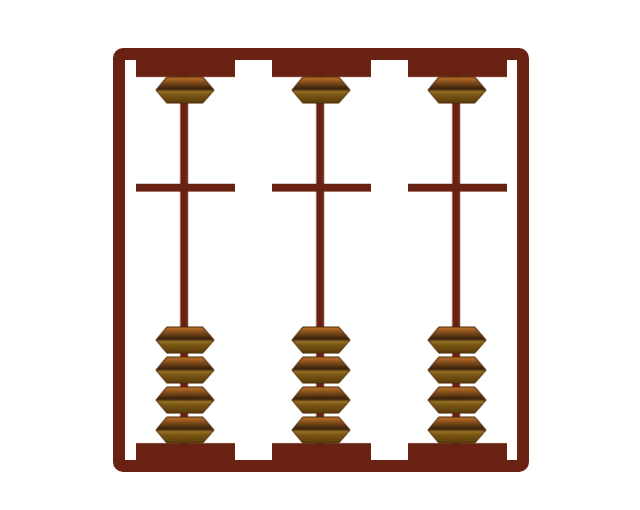
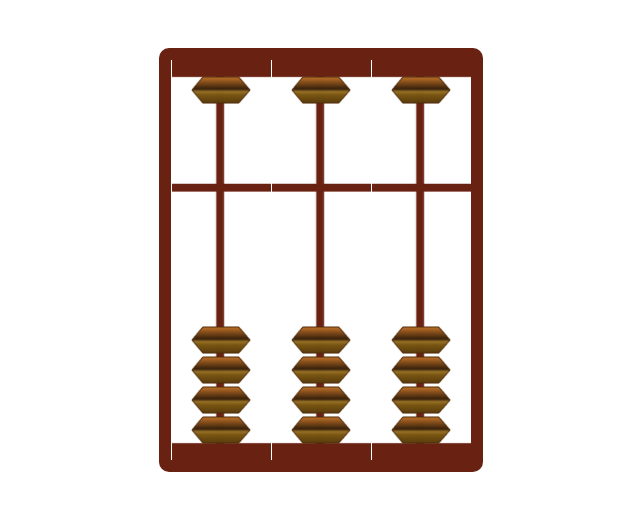
Before and after one commit to aleksandramuraveva/abacus, a React (Vite) app: page / in a window 1280 px wide. Shown: the top 510 px of the page, without its empty margins (319-959 px from the left). Built offline with nearby package versions, Linux system fonts and the light colour scheme.

Commit message:
refactor: remove gap from rods

```diff
--- a/src/App.css
+++ b/src/App.css
@@ -67,7 +67,7 @@ h2 {
   flex-direction: row;
   align-items: center;
   justify-content: center;
-  gap: 1rem;
+  /*gap: 1rem;*/
   border: 12px solid var(--brown);
   border-radius: 10px;
 }
@@ -78,7 +78,7 @@ h2 {
   /*background: green;*/
   display: flex;
   flex-direction: column;
-  margin: 0 10px;
+  /*margin: 0px;*/
   height: 400px;
   width: 60px;
   width: 100px;
```
